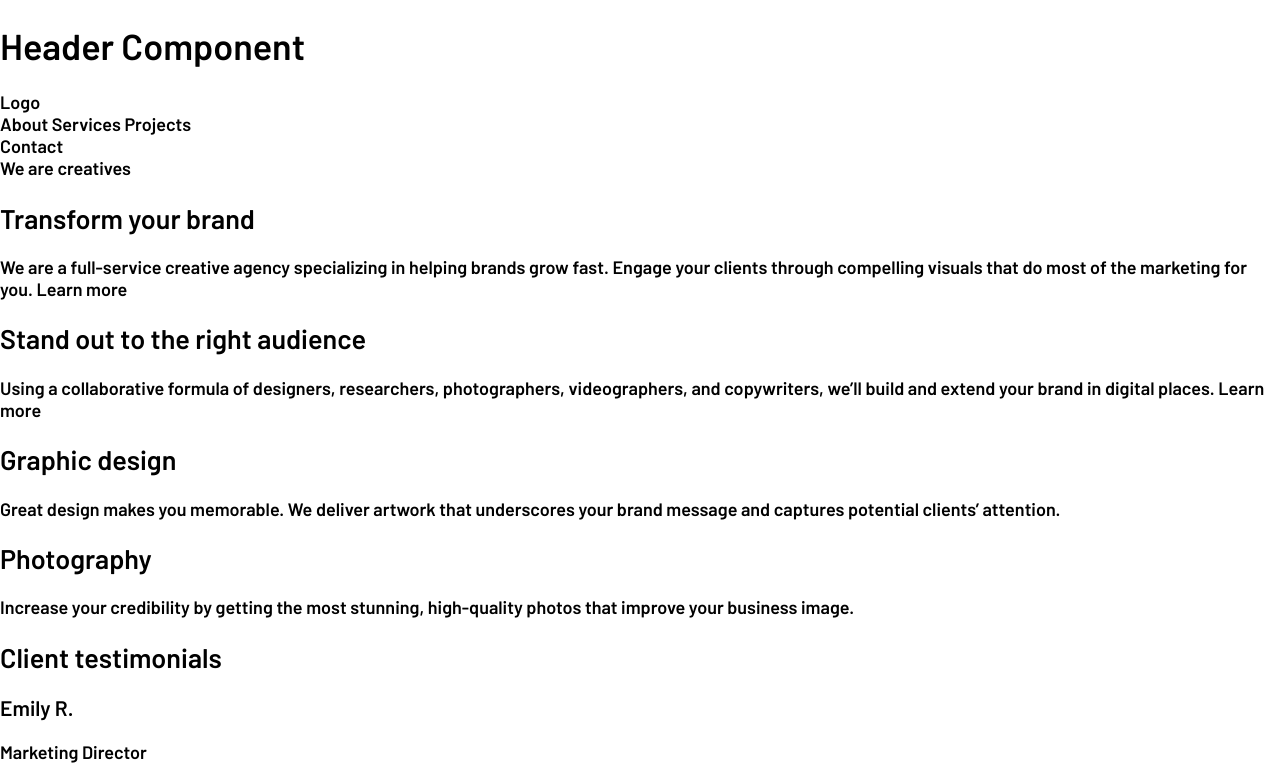
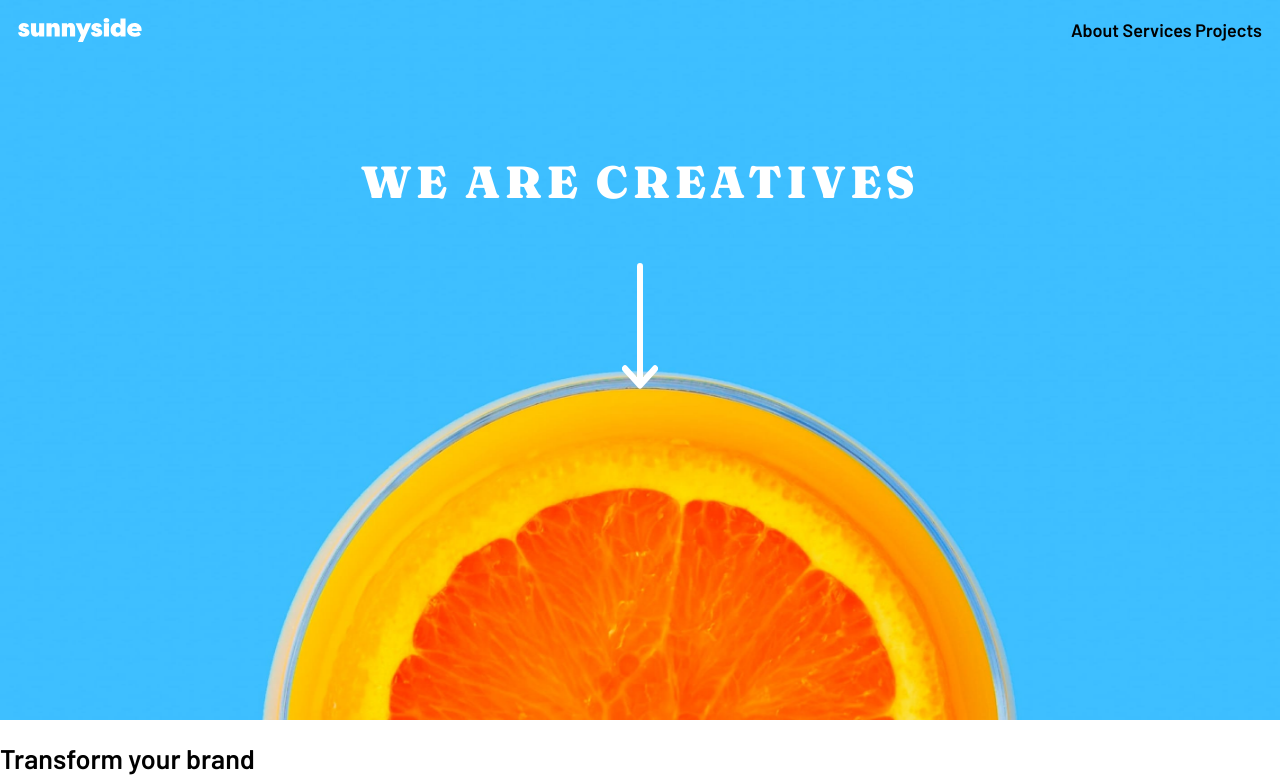
Before and after one commit to henokhm/frontend-mentors-sunnyside-agency-landing-page, a React (Create React App) app: page / in a window 1280 px wide. Shown: the top 784 px of the page. Built offline with nearby package versions, Linux system fonts and the light colour scheme.

Commit message:
Style Header component

```diff
--- a/src/components/Header.js
+++ b/src/components/Header.js
@@ -1,16 +1,75 @@
 import React from "react";
+import styled from "styled-components/macro";
+
+import Hamburger from "./Hamburger";
 import Navbar from "./Navbar";
-import HeaderCTA from "./HeaderCTA";
+import heroImageDesktop from "../images/desktop/image-header.jpg";
+import heroImageMobile from "../images/mobile/image-header.jpg";
+import { ReactComponent as SunnysideLogo } from "../images/logo.svg";
+import arrowDownSVG from "../images/icon-arrow-down.svg";
+
+const StyledHeadline = styled.h1`
+  font-family: var(--ff-secondary);
+  font-weight: 900;
+  font-size: 2.5em;
+  text-transform: uppercase;
+  letter-spacing: 0.1em;
+  line-height: 1.2em;
+  color: var(--white);
+  text-align: center;
+  margin-top: 2.5em;
+`;
+
+const StyledPageHeader = styled.header`
+  padding: 1em;
+  background-image: url(${heroImageMobile});
+  background-repeat: no-repeat;
+  background-size: cover;
+  background-position: bottom center;
+  height: 90vh;
+  position: relative;
+
+  @media (min-width: 430px) {
+    background-position: center 70%;
+  }
+
+  @media (min-width: 480px) {
+    background-position: center 80%;
+  }
+
+  @media (min-width: 540px) {
+    background-position: center 50%;
+  }
+
+  @media (min-width: 560px) {
+    background-image: url(${heroImageDesktop});
+  }
+`;
+
+const StyledTopBar = styled.div`
+  display: flex;
+  justify-content: space-between;
+  align-items: center;
+`;
+
+const StyledArrowDown = styled.img`
+  display: block;
+  margin: 3em auto;
+  height: 7em;
+  width: 2em;
+`;
 
 function Header() {
   return (
-    <header>
-      <h1>Header Component</h1>
-      Logo
-      <Navbar />
-      <HeaderCTA />
-      We are creatives
-    </header>
+    <StyledPageHeader>
+      <StyledTopBar>
+        <SunnysideLogo />
+        <Hamburger />
+        <Navbar />
+      </StyledTopBar>
+      <StyledHeadline>We are creatives</StyledHeadline>
+      <StyledArrowDown src={arrowDownSVG} alt="arrow down icon" />
+    </StyledPageHeader>
   );
 }
 
```
